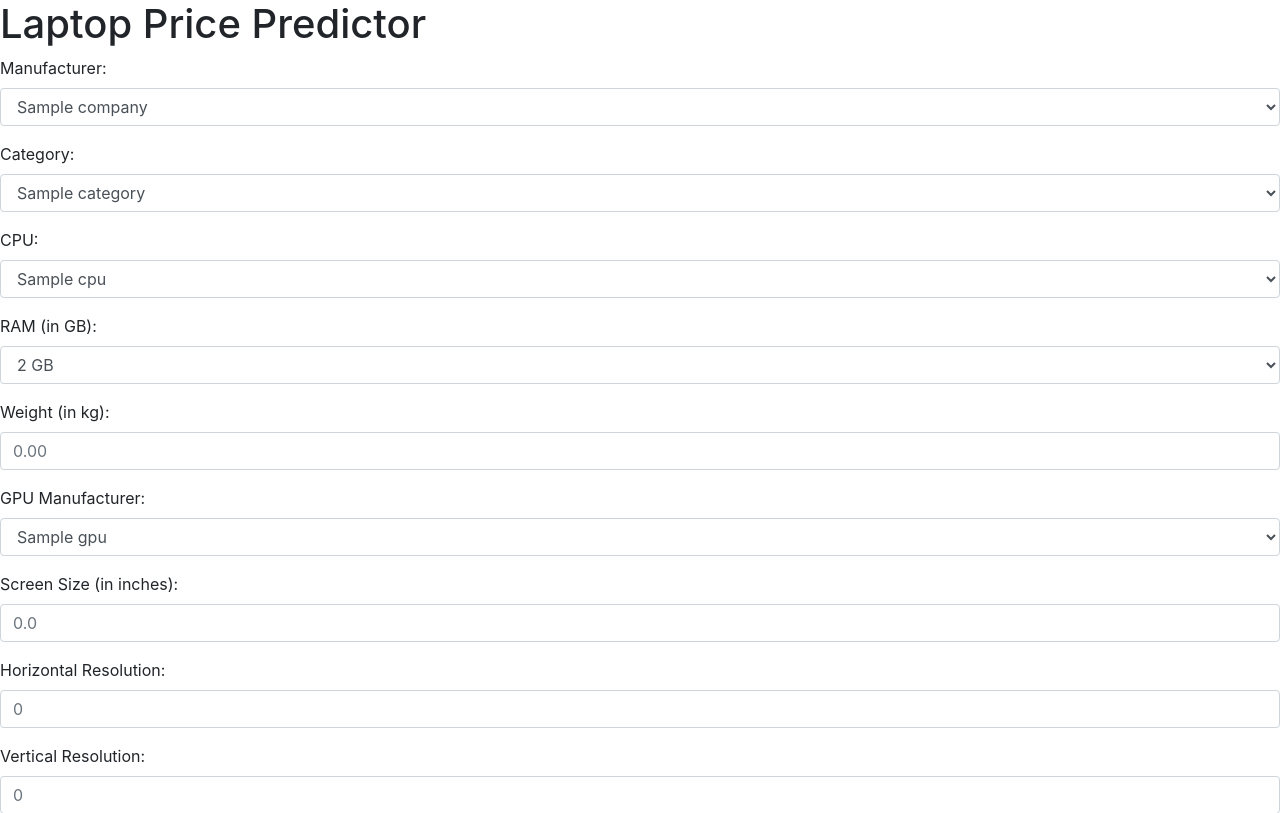
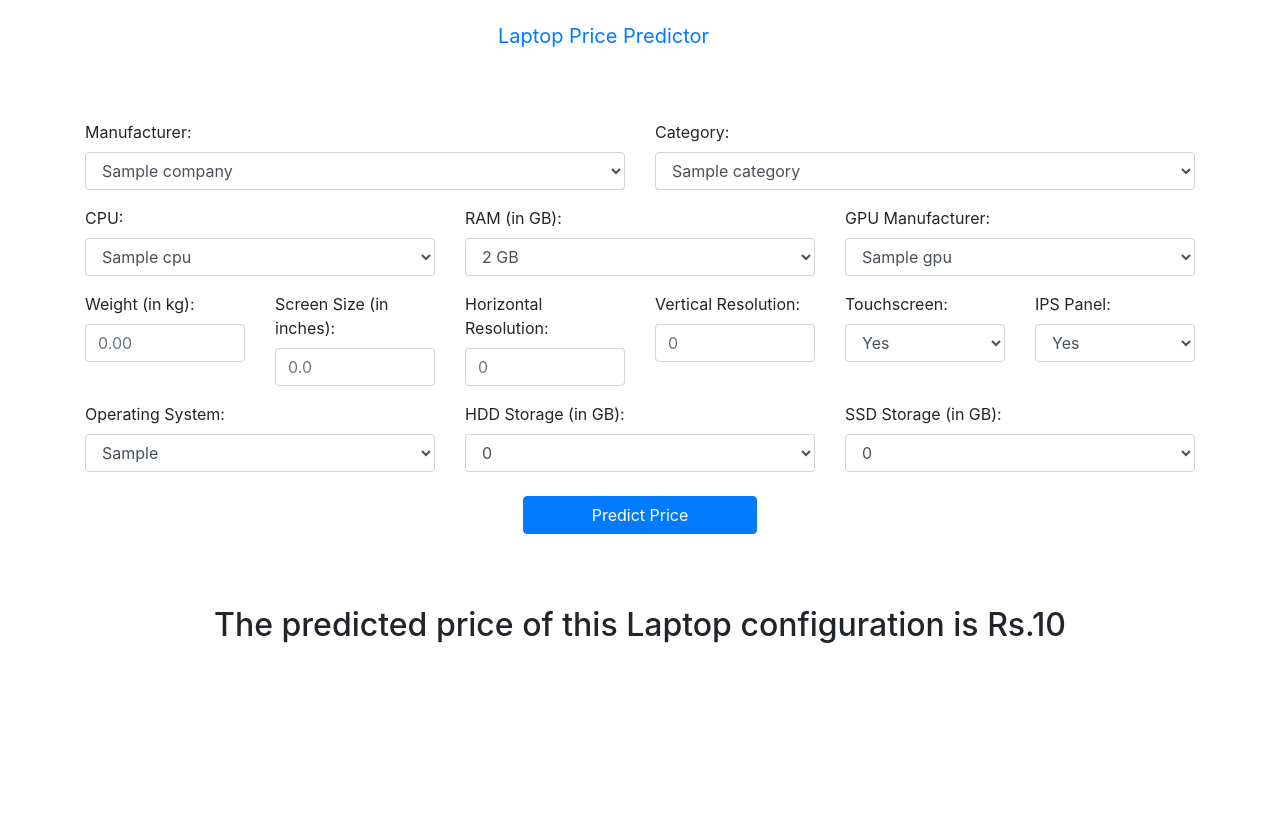
Before and after one commit to ranjeetsohanpal/Laptop-Price-Prediction, a Flask app: template templates/index.html in a window 1280 px wide. Shown: the top 813 px of the page. After the commit the page ends 643 px from the top, so only its background shows below. Run offline with Flask 3, Linux system fonts and the light colour scheme; the template is opened without the code that fills it: most values are stand-ins (such as "Sample title", 1, 10 or a date in 2020); parts of the project's set-up code (start-up, migrations or seed data) failed here and were passed over; some libraries are stand-ins or nearby versions.

Commit message:
Layout Updates

```diff
--- a/templates/index.html
+++ b/templates/index.html
@@ -10,10 +10,14 @@
     <link rel="stylesheet" href="styles.css">
 </head>
 <body>
-    <div class="form-container">
-        <h1>Laptop Price Predictor</h1>
-        <form action="/" method="POST">
-            <div class="form-group">
+    <nav class="navbar bg-body-tertiary" >
+        <div class ="form-container mx-auto p-2" style="border: 0cm;width: 300px;">
+        <a class="navbar-brand" href = "index.html">Laptop Price Predictor<a>
+        </div>
+    </nav>
+    <div class="container mt-5 mb-5">
+        <form class = "row g-3" action="/" method="POST">
+            <div class="form-group col-md-6" >
                 <label for="company">Manufacturer:</label>
                 <select name="company" id="company" class="form-control">
                     {% for company in companies %}
@@ -22,7 +26,7 @@
                 </select>
             </div>
 
-            <div class="form-group">
+            <div class="form-group col-md-6">
                 <label for="category">Category:</label>
                 <select name="category" id="category" class="form-control">
                     {% for category in categories %}
@@ -31,7 +35,7 @@
                 </select>
             </div>
 
-            <div class="form-group">
+            <div class="form-group col-md-4">
                 <label for="cpu">CPU:</label>
                 <select name="cpu" id="cpu" class="form-control">
                     {% for cpu in cpus %}
@@ -40,7 +44,7 @@
                 </select>
             </div>
 
-            <div class="form-group">
+            <div class="form-group col-md-4" >
                 <label for="ram">RAM (in GB):</label>
                 <select id="ram" name="ram" class="form-control">
                     <option value="2">2 GB</option>
@@ -51,12 +55,7 @@
                 </select>
             </div>
 
-            <div class="form-group">
-                <label for="weight">Weight (in kg):</label>
-                <input type="number" id="weight" name="weight" step="0.01" placeholder="0.00" class="form-control">
-            </div>
-
-            <div class="form-group">
+            <div class="form-group col-md-4">
                 <label for="gpu">GPU Manufacturer:</label>
                 <select name="gpu" id="gpu" class="form-control">
                     {% for gpu in gpus %}
@@ -65,22 +64,29 @@
                 </select>
             </div>
 
-            <div class="form-group">
-                <label for="screen_size">Screen Size (in inches):</label>
-                <input type="number" id="screen_size" name="screen_size" step="0.1" placeholder="0.0" class="form-control">
+            <div class="form-group col-md-2" >
+                <label for="weight">Weight (in kg):</label>
+                <input type="number" id="weight" name="weight" step="0.01" placeholder="0.00" class="form-control" required>
             </div>
 
-            <div class="form-group">
-                <label for="res_width">Horizontal Resolution:</label>
-                <input type="number" id="res_width" name="res_width" step="1" placeholder="0" class="form-control">
+
+
+            <div class="form-group col-md-2">
+                <label for="screen_size">Screen Size (in inches):</label>
+                <input type="number" id="screen_size" name="screen_size" step="0.1" placeholder="0.0" class="form-control" required>
             </div>
 
-            <div class="form-group">
-                <label for="res_height">Vertical Resolution:</label>
-                <input type="number" id="res_height" name="res_height" step="1" placeholder="0" class="form-control">
+            <div class="form-group col-md-2">
+                <label for="res_width">Horizontal Resolution:</label>
+                <input type="number" id="res_width" name="res_width" step="1" placeholder="0" class="form-control" required>
             </div>
 
-            <div class="form-group">
+            <div class="form-group col-md-2">
+                <label for="res_height">Vertical Resolution:</label>
+                <input type="number" id="res_height" name="res_height" step="1" placeholder="0" class="form-control" required>
+            </div>
+
+            <div class="form-group col-md-2">
                 <label for="touchscreen">Touchscreen:</label>
                 <select id="touchscreen" name="touchscreen" class="form-control">
                     <option value="Yes">Yes</option>
@@ -88,7 +94,7 @@
                 </select>
             </div>
 
-            <div class="form-group">
+            <div class="form-group col-md-2">
                 <label for="ips">IPS Panel:</label>
                 <select id="ips" name="ips" class="form-control">
                     <option value="Yes">Yes</option>
@@ -96,7 +102,7 @@
                 </select>
             </div>
 
-            <div class="form-group">
+            <div class="form-group col-md-4">
                 <label for="os">Operating System:</label>
                 <select name="os" id="os" class="form-control">
                     {% for os in oss %}
@@ -105,7 +111,7 @@
                 </select>
             </div>
 
-            <div class="form-group">
+            <div class="form-group col-md-4" >
                 <label for="hdd">HDD Storage (in GB):</label>
                 <select id="hdd" name="hdd" class="form-control">
                     <option value="0">0</option>
@@ -117,7 +123,7 @@
                 </select>
             </div>
 
-            <div class="form-group">
+            <div class="form-group col-md-4" >
                 <label for="ssd">SSD Storage (in GB):</label>
                 <select id="ssd" name="ssd" class="form-control">
                     <option value="0">0</option>
@@ -129,19 +135,40 @@
                 </select>
             </div>
 
-            <div class="form-group">
+            <div class="form-group mx-auto p-2" style = "width: 250px;">
                 <input type="submit" value="Predict Price" class="btn btn-primary btn-block">
             </div>
         </form>
-
+    </div>
         {% if predicted_price %}
             <h2 class="text-center">The predicted price of this Laptop configuration is Rs.{{ predicted_price }}</h2>
         {% endif %}
-    </div>
+
 
     <!-- Bootstrap JS and dependencies (optional) -->
     <script src="https://code.jquery.com/jquery-3.5.1.slim.min.js"></script>
     <script src="https://cdn.jsdelivr.net/npm/@popperjs/core@2.11.6/dist/umd/popper.min.js"></script>
     <script src="https://stackpath.bootstrapcdn.com/bootstrap/4.5.2/js/bootstrap.min.js"></script>
+    <script>
+        document.querySelector('form').addEventListener('submit', function(e) {
+            let isValid = true;
+            const inputs = document.querySelectorAll('input, select');
+
+            inputs.forEach(input => {
+                if (!input.value) {
+                    isValid = false;
+                    input.classList.add('is-invalid');
+                } else {
+                    input.classList.remove('is-invalid');
+                }
+            });
+
+            if (!isValid) {
+                e.preventDefault(); // Prevent form submission if validation fails
+                alert('Please fill out all fields');
+            }
+        });
+    </script>
+
 </body>
 </html>
```
Also changed, not shown: static/style.css (+8 -4 lines).
